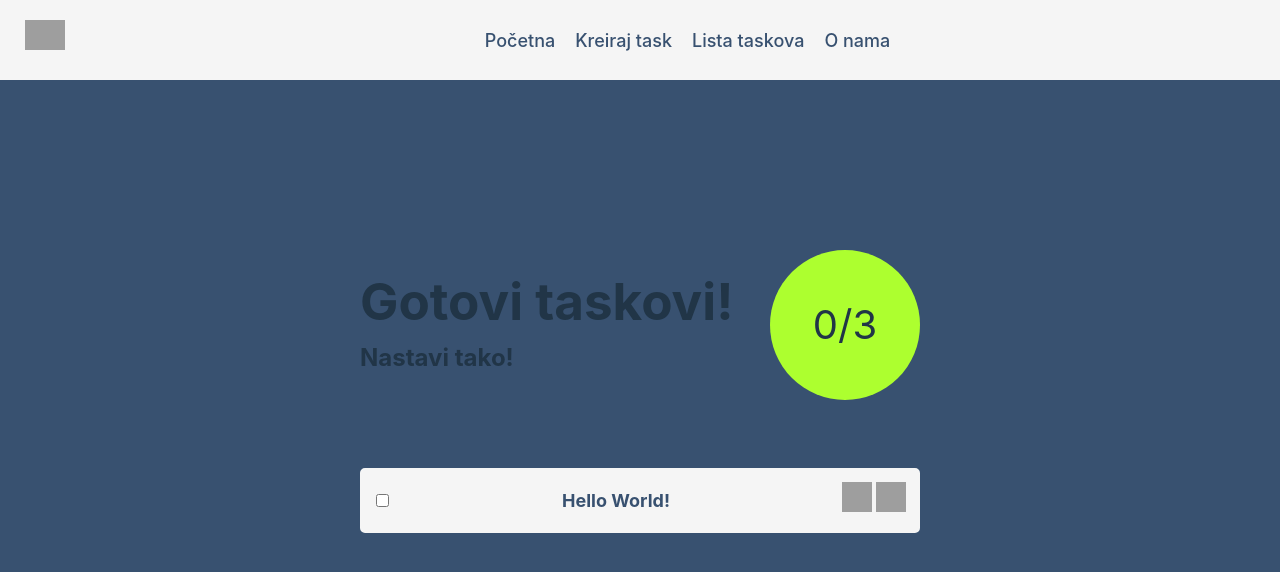
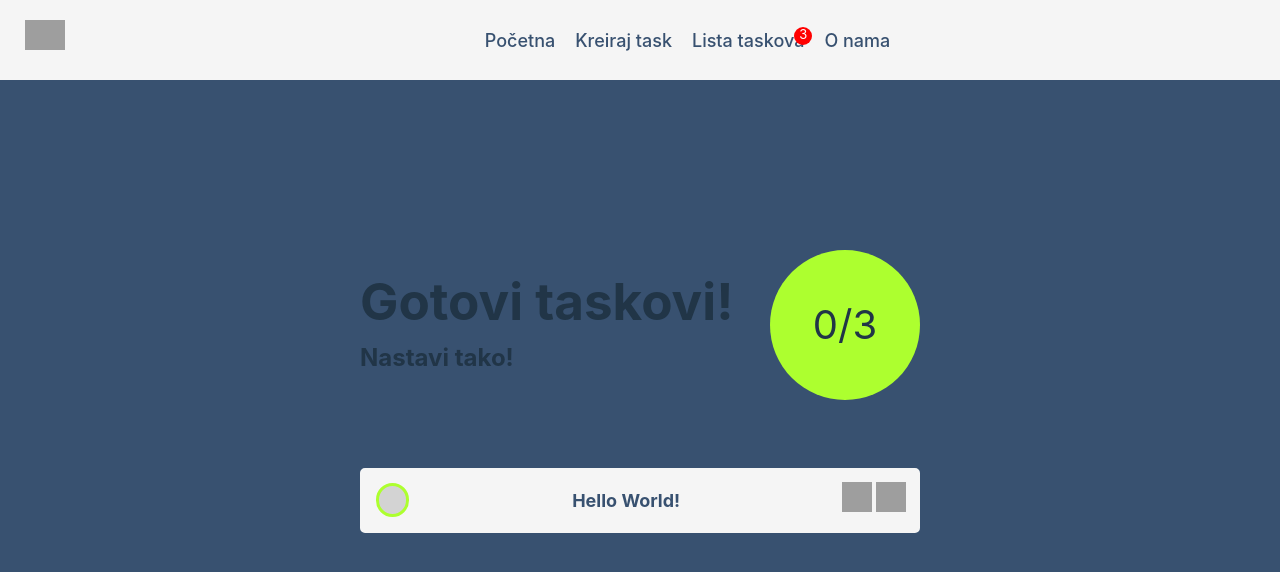
Before and after one commit to anastasijas2101/ToDoLista, a React (Vite) app: page /listaTaskova in a window 1280 px wide. Shown: the top 572 px of the page. Built offline with nearby package versions, Linux system fonts and the light colour scheme; grey boxes are pictures that could not be loaded.

Commit message:
Add small changes

```diff
--- a/src/features/ListaTaskova/ListaTaskova.style.css
+++ b/src/features/ListaTaskova/ListaTaskova.style.css
@@ -54,3 +54,16 @@ h2 {
     width: 30px;
     height: 30px;
 }
+
+.taskStyle input {
+    width: 2.5em;
+    height: 2.5em;
+    background-color: lightgray;
+    border-radius: 50%;
+    vertical-align: middle;
+    border: 3px solid greenyellow;
+    appearance: none;
+    -webkit-appearance: none;
+    outline: none;
+    cursor: pointer;
+}
--- a/src/features/Navigation/Navigation.jsx
+++ b/src/features/Navigation/Navigation.jsx
@@ -10,7 +10,10 @@ const Navigation = () => {
                 <div className='navBarLinks'>
                     <Link to={{ pathname: '/' }}>Početna</Link>
                     <Link to={{ pathname: '/kreirajTask' }}>Kreiraj task</Link>
-                    <Link to={{ pathname: '/listaTaskova' }}>Lista taskova</Link>
+                    <div className='spanStyle'>
+                        <span>3</span>
+                        <Link to={{ pathname: '/listaTaskova' }}>Lista taskova</Link>
+                    </div>
                     <Link to={{ pathname: '/oNama' }}>O nama</Link>
                 </div>
             </div>
--- a/src/features/Navigation/Navigation.style.css
+++ b/src/features/Navigation/Navigation.style.css
@@ -22,3 +22,21 @@
     margin-right: auto;
     gap: 20px;
 }
+
+.spanStyle {
+    position: relative;
+}
+
+.spanStyle span {
+    background-color: red;
+    color: white;
+    width: 18px;
+    height: 18px;
+    border-radius: 50%;
+    font-size: small;
+    display: flex;
+    justify-content: center;
+    align-items: end;
+    position: absolute;
+    right: -8px;
+}
```
